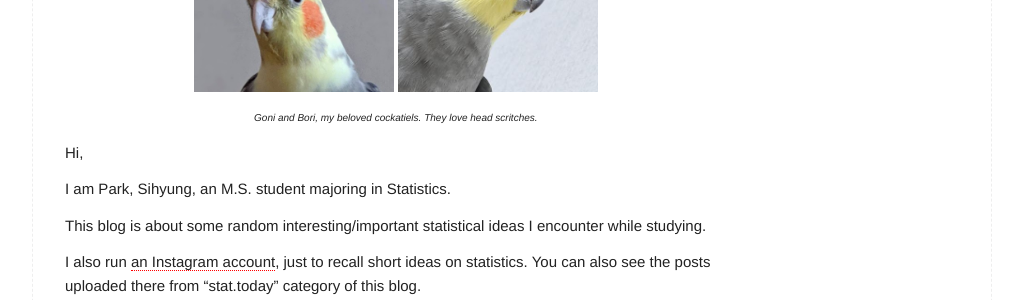
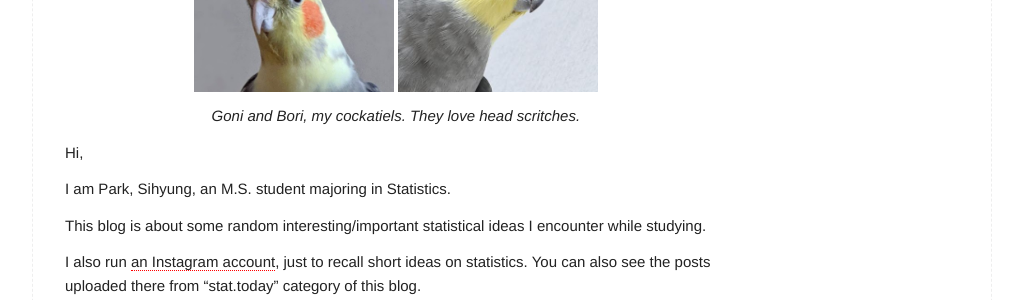
Before and after one commit to naturale0/naturale0.github.io, a Jekyll site: the page built from about.md, in a window 1280 px wide. Shown: the part 222-522 px from the top of the page, without its empty margins (128-1151 px from the left). Built offline with Jekyll 4.4.1, drawn with Linux system fonts in a browser that asks for light colours.

Commit message:
add metatags, fix unrendered tags

```diff
--- a/_includes/head.html
+++ b/_includes/head.html
@@ -1,5 +1,14 @@
 <head>
   <meta name="google-site-verification" content="tjq4lHXs2H8JUPh_QyKbr8Ozqb4NE5W8t60LImZcL48" />
+
+  <meta property="og:title" content="{% if page.title %}{{ page.title | escape }}{% else %}{{ site.title | escape }}{% endif %}">
+  <meta property="og:description" content="{% if page.excerpt %}{{ page.excerpt | strip_html | strip_newlines | truncate: 160 }}{% else %}{{ site.description }}{% endif %}">
+  <meta property="og:type" content="website">
+  <meta property="og:url" content="{{ page.url | replace:'index.html','' | prepend: site.baseurl | prepend: site.url }}"/>
+  <meta property="og:image" content="{{ site.url }}/assets/goni.jpg"/>
+  <meta property="og:image:width" content="420" />
+  <meta property="og:image:height" content="420" />
+  <meta property="og:image:type" content="image/jpg">
 
   <meta charset="utf-8">
   <meta http-equiv="X-UA-Compatible" content="IE=edge">
--- a/about.md
+++ b/about.md
@@ -9,7 +9,7 @@
   <img src="../assets/bori.jpg" alt="goni" width="200">
 </p>
 <p align="center">
-  <em><font size=1>Goni and Bori, my beloved cockatiels. They love head scritches.</font></em>
+  <em>Goni and Bori, my cockatiels. They love head scritches.</em>
 </p>
 
 Hi,
```
Also changed, not shown: 9 other files.
